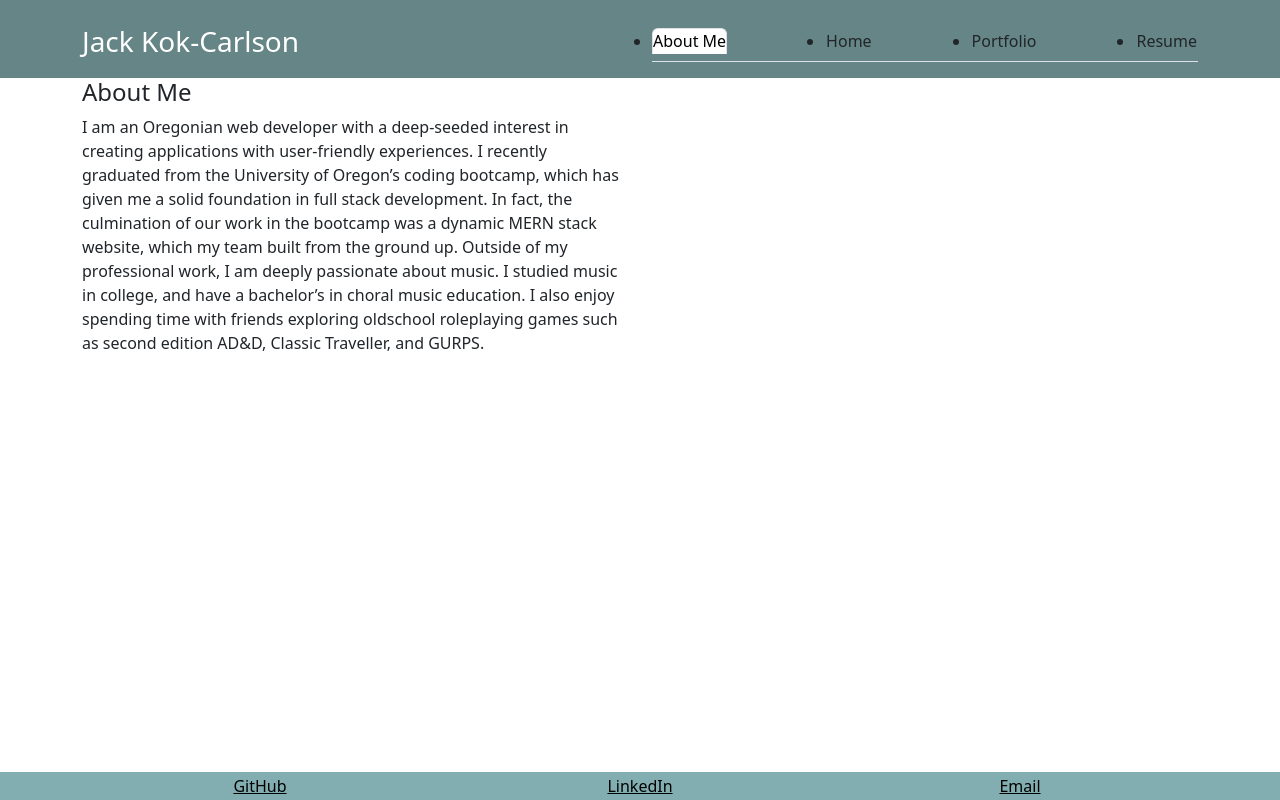
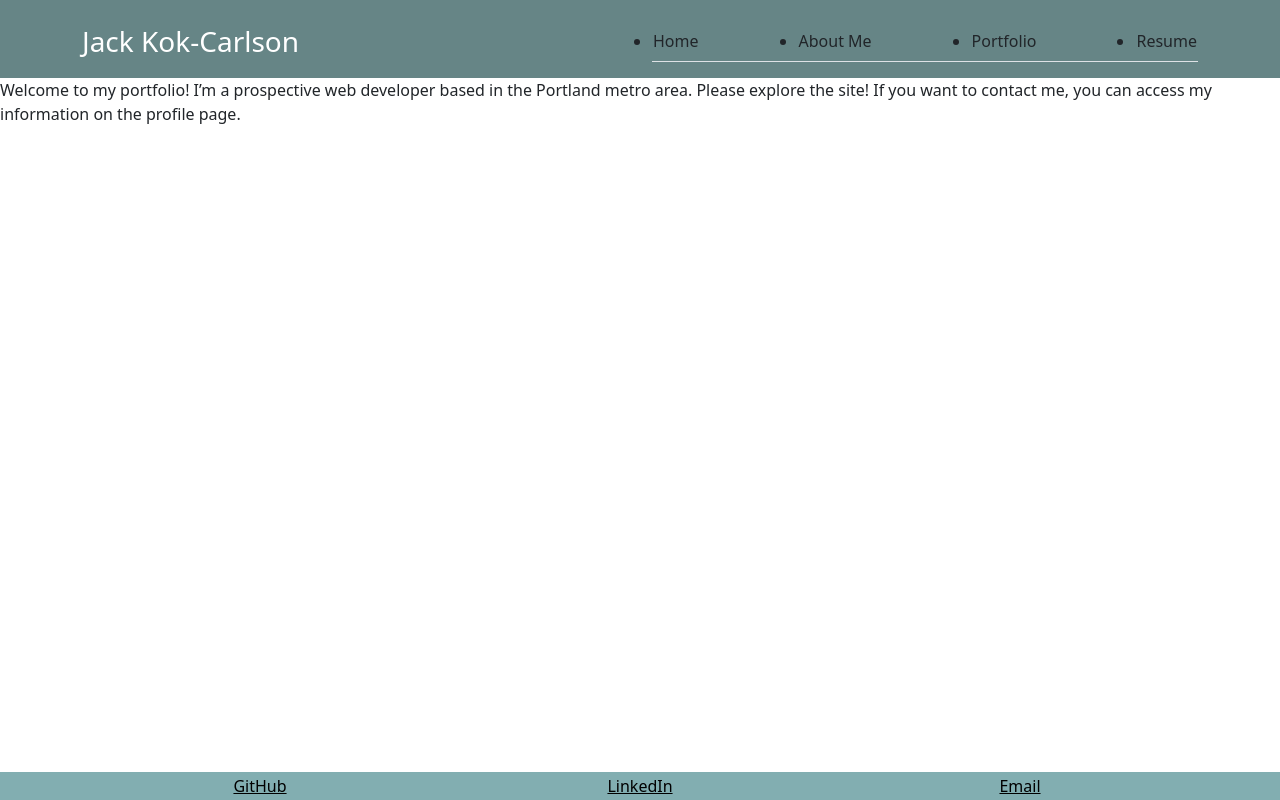
Before and after one commit to BaldurTheBuilder/third-portfolio, a React (Create React App) app in the folder client/: page / in a window 1280 px wide. Built offline with nearby package versions, Linux system fonts and the light colour scheme.

Commit message:
apollo server correctly connecting

```diff
--- a/client/src/App.js
+++ b/client/src/App.js
@@ -1,5 +1,7 @@
 import React from "react";
 // import "./styles/App.css";
+import 'bootstrap/dist/css/bootstrap.min.css';
+
 import {
   ApolloClient,
   ApolloProvider,
@@ -8,14 +10,44 @@ import {
   InMemoryCache,
   concat,
 } from "@apollo/client";
+
+import { BrowserRouter as Router, Routes, Route } from "react-router-dom";
+
+// components
+import Header from "./components/Header";
+import Footer from "./components/Footer";
 import PageContainer from "./components/PageContainer";
-import 'bootstrap/dist/css/bootstrap.min.css';
+
+// pages
+import Portfolio from "./pages/Portfolio";
+import Resume from "./pages/Resume";
+import Home from "./pages/Home";
+import AboutMe from "./pages/AboutMe";
+
+
+
+const httpLink = new HttpLink({ uri: 'http://localhost:3001/graphql' });
+
+const client = new ApolloClient({
+  link: httpLink,
+  cache: new InMemoryCache(),
+  // link: concat(authMiddleware, httpLink),
+});
 
 function App() {
   return (
-    <div>
-      <PageContainer/>
-    </div>
+    <ApolloProvider client={client}>
+      <Router>
+        <Header />
+        <Routes>
+          <Route path="/" element={<Home/>}/>
+          <Route path="/portfolio" element= {<Portfolio/>}/>
+          <Route path="/resume" element={<Resume />}/>
+          <Route path="/aboutMe" element={<AboutMe/>}/>
+        </Routes>
+        <Footer />
+      </Router>
+    </ApolloProvider>
   );
 }
 
--- a/client/src/components/Header/index.js
+++ b/client/src/components/Header/index.js
@@ -2,7 +2,7 @@ import React from 'react';
 import Navigation from "../Navigation";
 import '../../styles/Header.css';
 
-const Header = ({currentPage, handlePageChange}) => {
+const Header = () => {
     return (
     <header className="header">
         <div className="container">
@@ -13,7 +13,7 @@ const Header = ({currentPage, handlePageChange}) => {
                 </div>
 
                 <div className="col-lg-6 col-sm-12">
-                <Navigation currentPage={currentPage} handlePageChange={handlePageChange}/>
+                <Navigation/>
                 </div>
             </div>
         </div>
--- a/client/src/components/Navigation/index.js
+++ b/client/src/components/Navigation/index.js
@@ -5,47 +5,24 @@
 import React from 'react';
 import '../../styles/Navbar.css';
 
-const Navigation = ({currentPage, handlePageChange}) => {
-    return (
-        <ul className="navbar nav-tabs">
-          <li className="nav-item">
-            <a
-              href="#about-me"
-              onClick={() => handlePageChange('AboutMe')}
-              className={currentPage === 'AboutMe' ? 'nav-link active' : 'nav-link'}
-            >
-              About Me
-            </a>
-          </li>
-          <li className="nav-item">
-            <a
-              href="#contact"
-              onClick={() => handlePageChange('Home')}
-              className={currentPage === 'Home' ? 'nav-link active' : 'nav-link'}
-            >
-              Home
-            </a>
-          </li>
-          <li className="nav-item">
-            <a
-              href="#portfolio"
-              onClick={() => handlePageChange('Portfolio')}
-              className={currentPage === 'Portfolio' ? 'nav-link active' : 'nav-link'}
-            >
-              Portfolio
-            </a>
-          </li>
-          <li className="nav-item">
-            <a
-              href="#resume"
-              onClick={() => handlePageChange('Resume')}
-              className={currentPage === 'Resume' ? 'nav-link active' : 'nav-link'}
-            >
-              Resume
-            </a>
-          </li>
-        </ul>
-      );
+const Navigation = () => {
+  const links = [
+    { href: "/", label: "Home"},
+    { href: "/aboutMe", label: "About Me" },
+    { href: "/portfolio", label: "Portfolio" },
+    { href: "/resume", label: "Resume" },
+
+  ];
+
+  return (
+    <ul className="navbar nav-tabs">
+      {links.map((link) => (
+        <li className="nav-item" key={link.href}>
+          <a className="nav-link" href={link.href}>{link.label}</a>
+        </li>
+      ))}
+    </ul>
+  );
   };
 
   export default Navigation;
--- a/client/src/index.js
+++ b/client/src/index.js
@@ -1,9 +1,21 @@
 import React from 'react';
 import ReactDOM from 'react-dom';
 import App from './App';
+import reportWebVitals from './reportWebVitals';
 // import 'bootstrap/dist/css/bootstrap.min.css';
 
-ReactDOM.render(<App />, document.getElementById('root'));
+const root = ReactDOM.createRoot(document.getElementById('root'));
+root.render(
+  <React.StrictMode>
+    <App />
+  </React.StrictMode>
+);
+
+// If you want to start measuring performance in your app, pass a function
+// to log results (for example: reportWebVitals(console.log))
+// or send to an analytics endpoint. Learn more: https://bit.ly/CRA-vitals
+reportWebVitals();
+
 
 
 // WHEN I am presented with the _____Portfolio_____ section I see titled images of six of the developer’s applications
```
